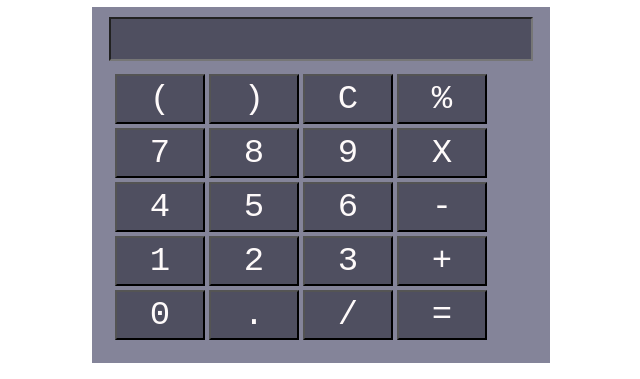
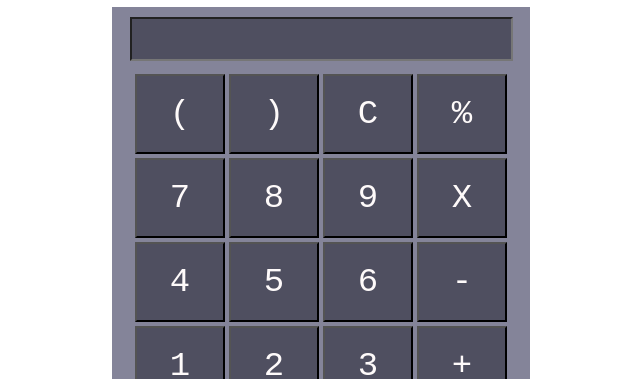
Before and after one commit to MrSlothhCodes/MrSlothhCodes.github.io, a plain HTML site: page index.html in a window 1280 px wide. Shown: the part 77-456 px from the top of the page, without its empty margins (319-959 px from the left). Drawn offline with Linux system fonts and the light colour scheme.

Commit message:
Update style.css

```diff
--- a/style.css
+++ b/style.css
@@ -1,38 +1,33 @@
-* {
+*{
     font-size: 34px;
     color: rgb(254, 250, 250);
     text-align: center;
     font-family: monospace;
+
 }
-
 input {
     background-color: rgb(79, 79, 96);
-    width: 95%;
+    width: 80vw;
+    max-width: 375px;
 }
-
 button {
     background-color: rgb(79, 79, 96);
-    width: 90px;
-    height: 50px;
-
-    min-width: fit-content;
+    width: 20vw;
+    height: 10vh;
+    max-width: 90px;
 }
-
 .calc {
     padding: 10px;
     display: inline-block;
     background-color: rgb(132, 132, 153);
 
 }
-
-a,
-h1 {
+a,h1 {
     color: black;
     font-family: 'Courier New', Courier, monospace;
     text-align: center;
 }
-
 table {
-
+    display: block;
     margin: 10px;
 }
```
